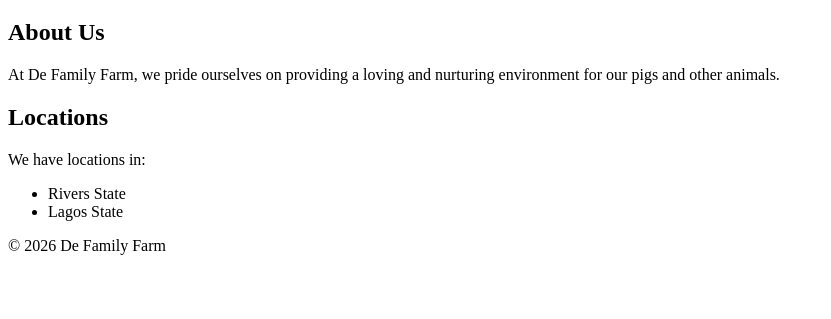
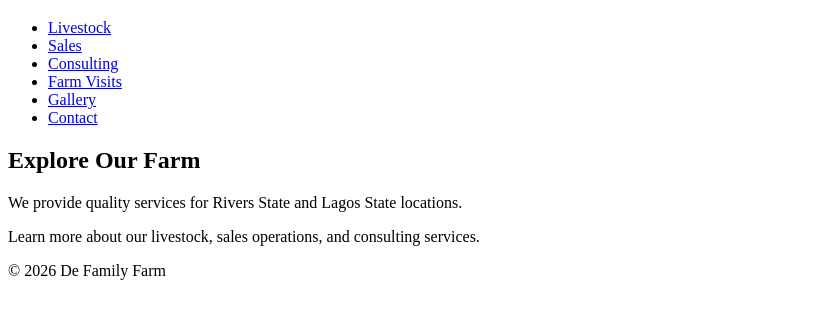
Before and after one commit to oliverhislop56-web/oliverhislop56, a plain HTML site: page index.html in a window 1280 px wide. Shown: the part 61-380 px from the top of the page, without its empty margins (0-831 px from the left). Drawn offline with Linux system fonts and the light colour scheme.

Commit message:
Update index.html with complete homepage content

```diff
--- a/index.html
+++ b/index.html
@@ -3,24 +3,28 @@
 <head>
     <meta charset="UTF-8">
     <meta name="viewport" content="width=device-width, initial-scale=1.0">
-    <title>De Family Farm</title>
+    <title>De Family Farm Homepage</title>
+    <link rel="stylesheet" href="styles.css">
 </head>
 <body>
     <header>
         <h1>Welcome to De Family Farm</h1>
+        <nav>
+            <ul>
+                <li><a href="livestock.html">Livestock</a></li>
+                <li><a href="sales.html">Sales</a></li>
+                <li><a href="consulting.html">Consulting</a></li>
+                <li><a href="farm-visits.html">Farm Visits</a></li>
+                <li><a href="gallery.html">Gallery</a></li>
+                <li><a href="contact.html">Contact</a></li>
+            </ul>
+        </nav>
     </header>
     <main>
         <section>
-            <h2>About Us</h2>
-            <p>At De Family Farm, we pride ourselves on providing a loving and nurturing environment for our pigs and other animals.</p>
-        </section>
-        <section>
-            <h2>Locations</h2>
-            <p>We have locations in:</p>
-            <ul>
-                <li>Rivers State</li>
-                <li>Lagos State</li>
-            </ul>
+            <h2>Explore Our Farm</h2>
+            <p>We provide quality services for Rivers State and Lagos State locations.</p>
+            <p>Learn more about our livestock, sales operations, and consulting services.</p>
         </section>
     </main>
     <footer>
```
